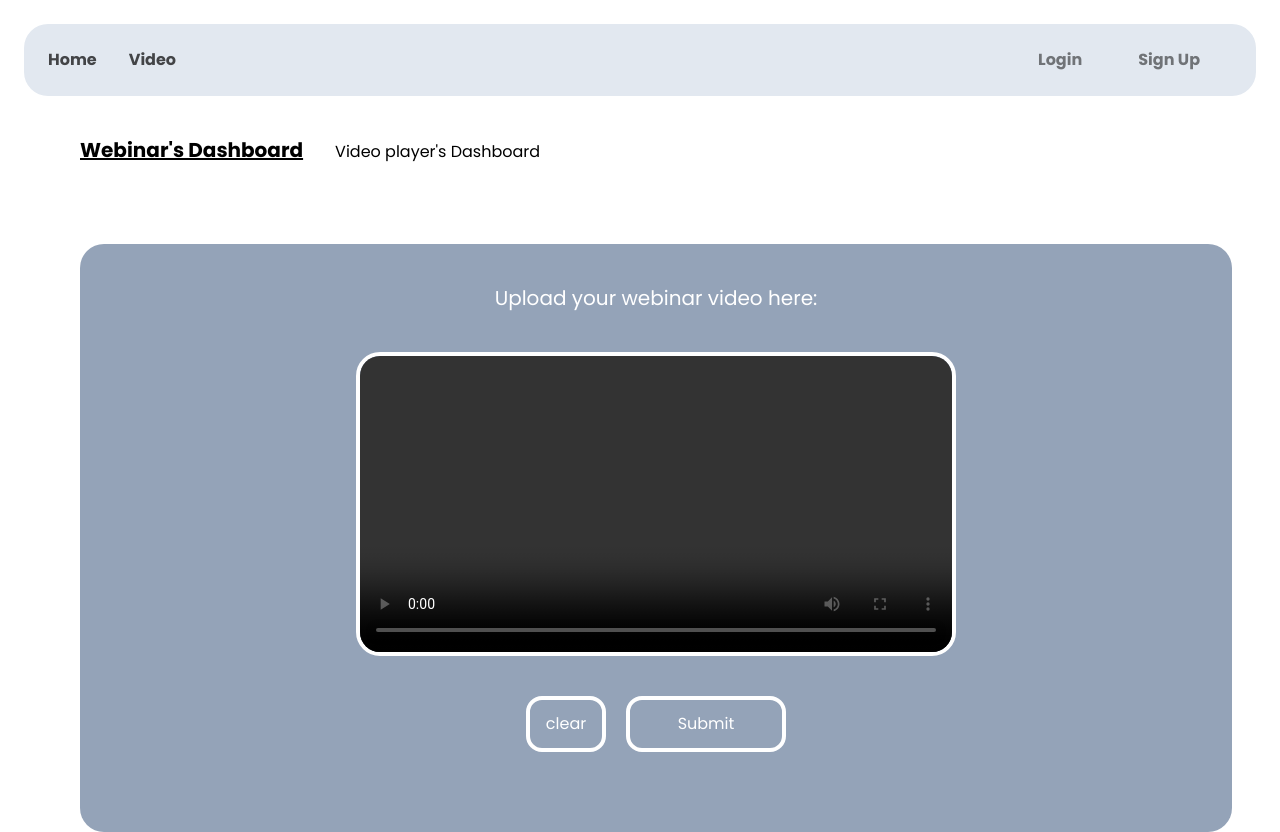
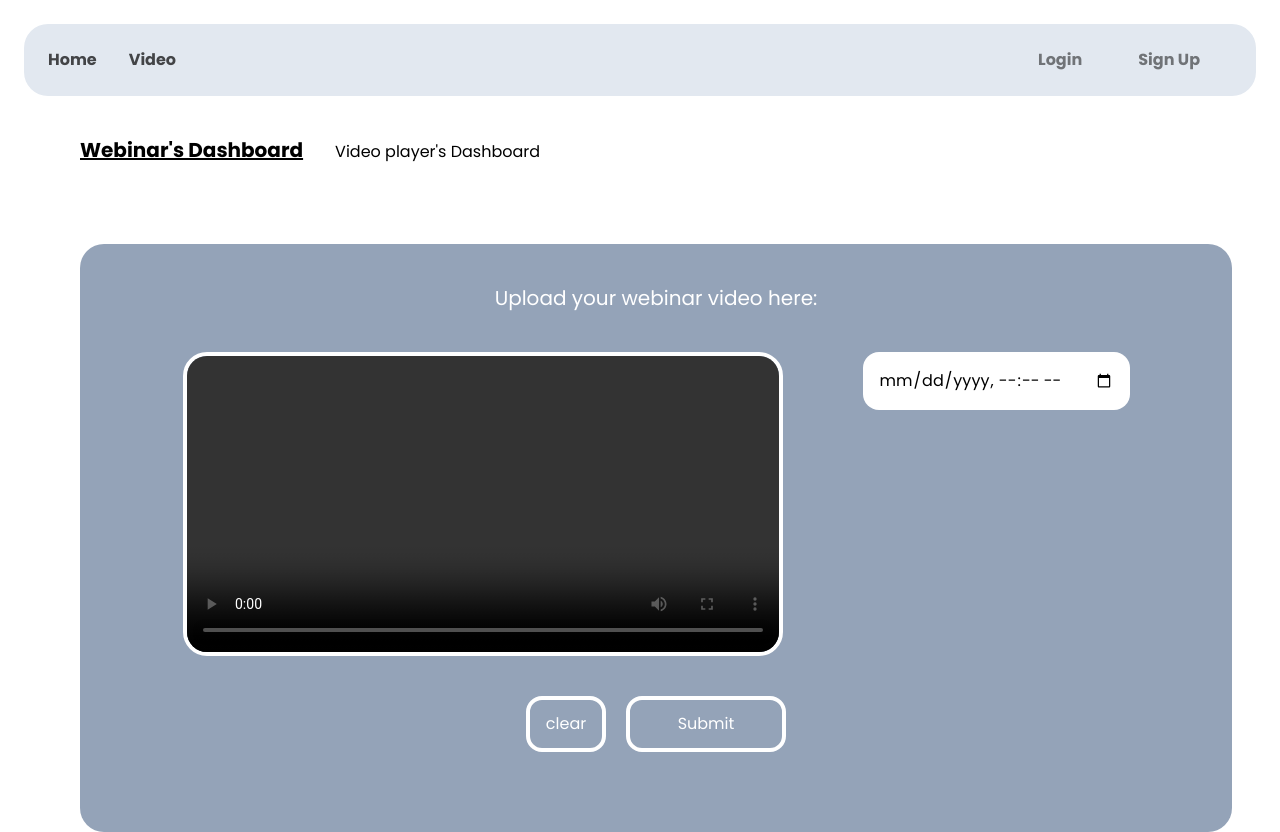
Before and after one commit to gloonch/reuseable-components, a React (Create React App) app: page /video/webinar in a window 1280 px wide. Built offline with nearby package versions, Linux system fonts and the light colour scheme.

Commit message:
dates added, TODO: duplicate date and send http request

```diff
--- a/src/components/webinar/RegisterWebinar.jsx
+++ b/src/components/webinar/RegisterWebinar.jsx
@@ -3,6 +3,7 @@ import React, { useRef, useState } from 'react'
 export default function RegisterWebinar() {
     const [source, setSource] = useState(null);
     const inputRef = useRef(null);
+    const dateRef = useRef(null);
 
     const handleFileChange = (event) => {
         const file = event.target.files[0];
@@ -10,10 +11,16 @@ export default function RegisterWebinar() {
         setSource(url);
       };
 
-    const clearFields = ()=>{
-        setSource(null);
-        // setDates(null);
+    const handleDateChange = (e)=> {
+
     }
+
+    const handleSubmitWebinar = ()=>{
+        // TODO send a HTTP request
+        // POST : user, video, date
+        alert('Webinar scheduled successfuly.')
+    }
+
 
   return (
     <div className='flex flex-col items-center justify-between bg-slate-400 mt-20 mx-20 border-solid rounded-3xl w-[90%] p-10'>
@@ -39,11 +46,19 @@ export default function RegisterWebinar() {
                 />
             )}
 
+        <div id='dates' className=" flex flex-col items-start justify-between space-y-5">
+            <input type='datetime-local' className='rounded-2xl p-4 text-red' ref={dateRef} onBlur={handleDateChange}/>
+            {/* <button className="w-30 p-3 rounded-2xl border-4 border-white text-white hover:bg-blue-400"
+                onClick={()=> {
+                    // let a = document.getElementById('dates').innerHTML // append element as many as wanted
+                }}>Add Date</button> */}
+
+        </div>
         </div>
         <div className="flex flex-row items-start justify-between space-x-5 m-10">
             <input ref={inputRef} accept=".mov,.mp4" onChange={handleFileChange} type="file" hidden />
-            <button className="w-20 p-3 rounded-2xl border-4 border-white text-white hover:bg-red-400" onClick={clearFields}>clear</button>
-            <button className="w-40 p-3 rounded-2xl border-4 border-white text-white hover:bg-green-400" >Submit</button>
+            <button className="w-20 p-3 rounded-2xl border-4 border-white text-white hover:bg-red-400" onClick={()=>window.location.reload()}>clear</button>
+            <button className="w-40 p-3 rounded-2xl border-4 border-white text-white hover:bg-green-400" onClick={handleSubmitWebinar} >Submit</button>
         </div>
     </div>
   )
```
Lines whose indentation alone changed are shown as unchanged.
